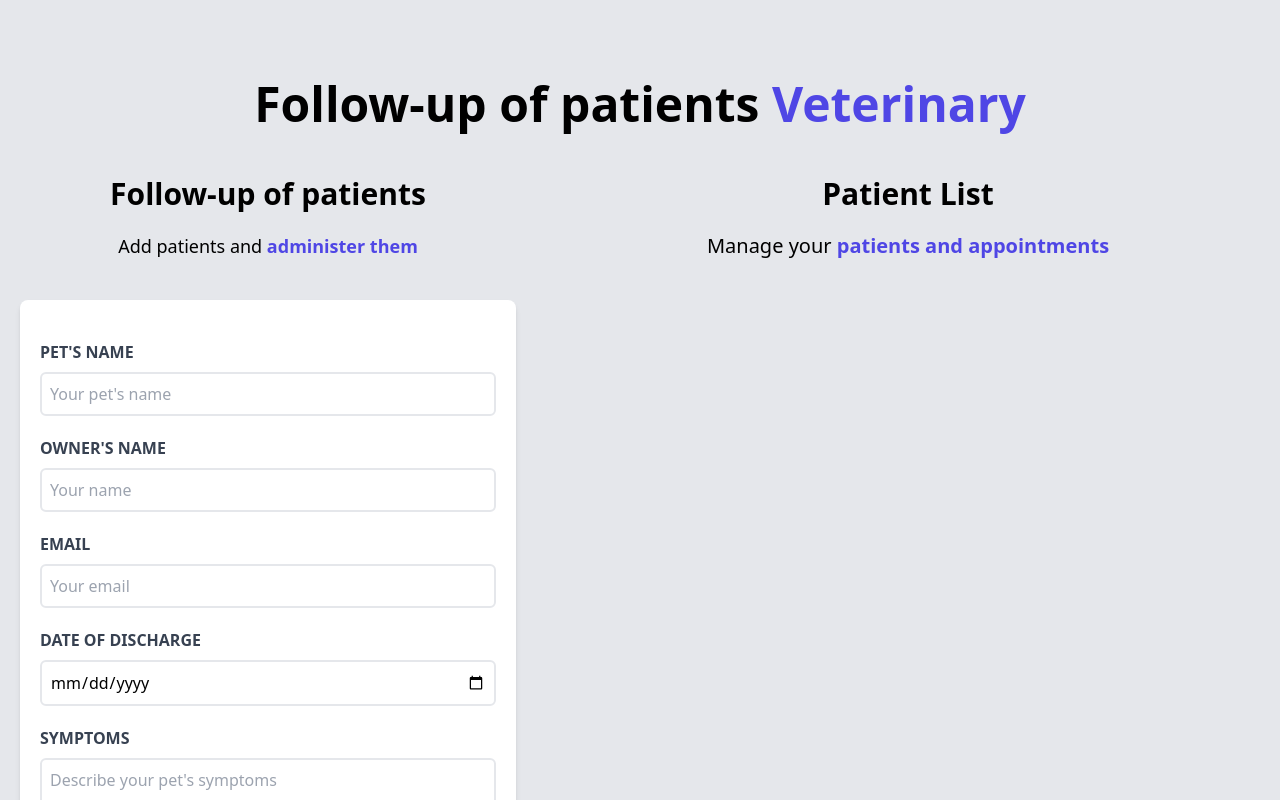
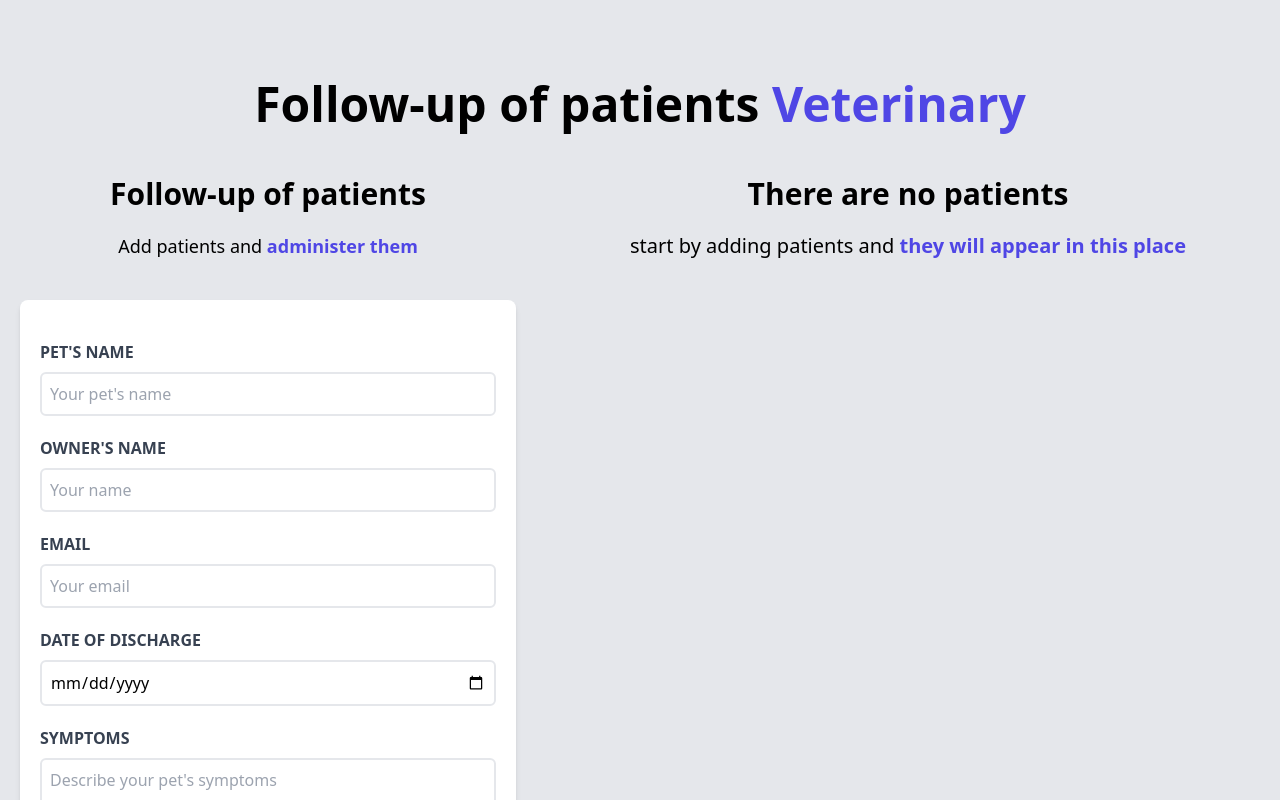
Before and after one commit to jesusmirena/Appointments-react, a React (Vite) app: page / in a window 1280 px wide. Shown: the top 800 px of the page. Built offline with nearby package versions, Linux system fonts and the light colour scheme.

Commit message:
Showing a different header if no patients

```diff
--- a/src/components/PatientList.jsx
+++ b/src/components/PatientList.jsx
@@ -3,6 +3,8 @@
 const PatientList = ({ patients }) => {
   return (
     <div className="md:w-1/2 lg:w-3/5 md:h-screen overflow-y-scroll">
+      {patients && patients.length ? (
+        <>
           <h2 className="font-black text-3xl text-center">Patient List</h2>
           <p className="text-xl mt-5 mb-10 text-center">
             Manage your{" "}
@@ -10,13 +12,22 @@
               patients and appointments
             </span>
           </p>
-
-      {patients ? (
-        patients.map((patient) => (
+          {patients.map((patient) => (
             <Patient key={patient.id} patient={patient} />
-        ))
+          ))}
+        </>
       ) : (
-        <h2>There are no patients</h2>
+        <>
+          <h2 className="font-black text-3xl text-center">
+            There are no patients
+          </h2>
+          <p className="text-xl mt-5 mb-10 text-center">
+            start by adding patients and{" "}
+            <span className="text-indigo-600 font-bold">
+              they will appear in this place
+            </span>
+          </p>
+        </>
       )}
     </div>
   );
```
Lines whose indentation alone changed are shown as unchanged.
